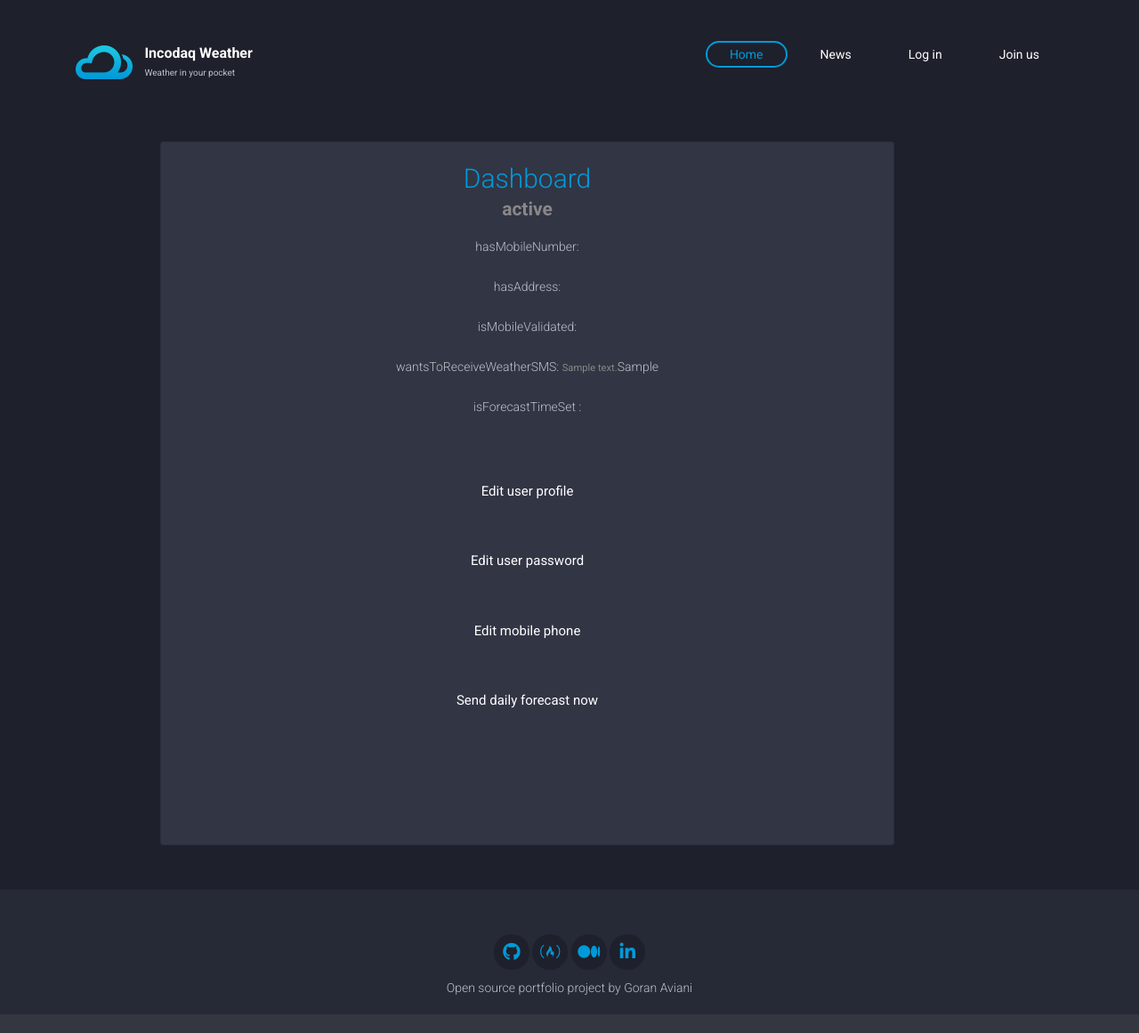
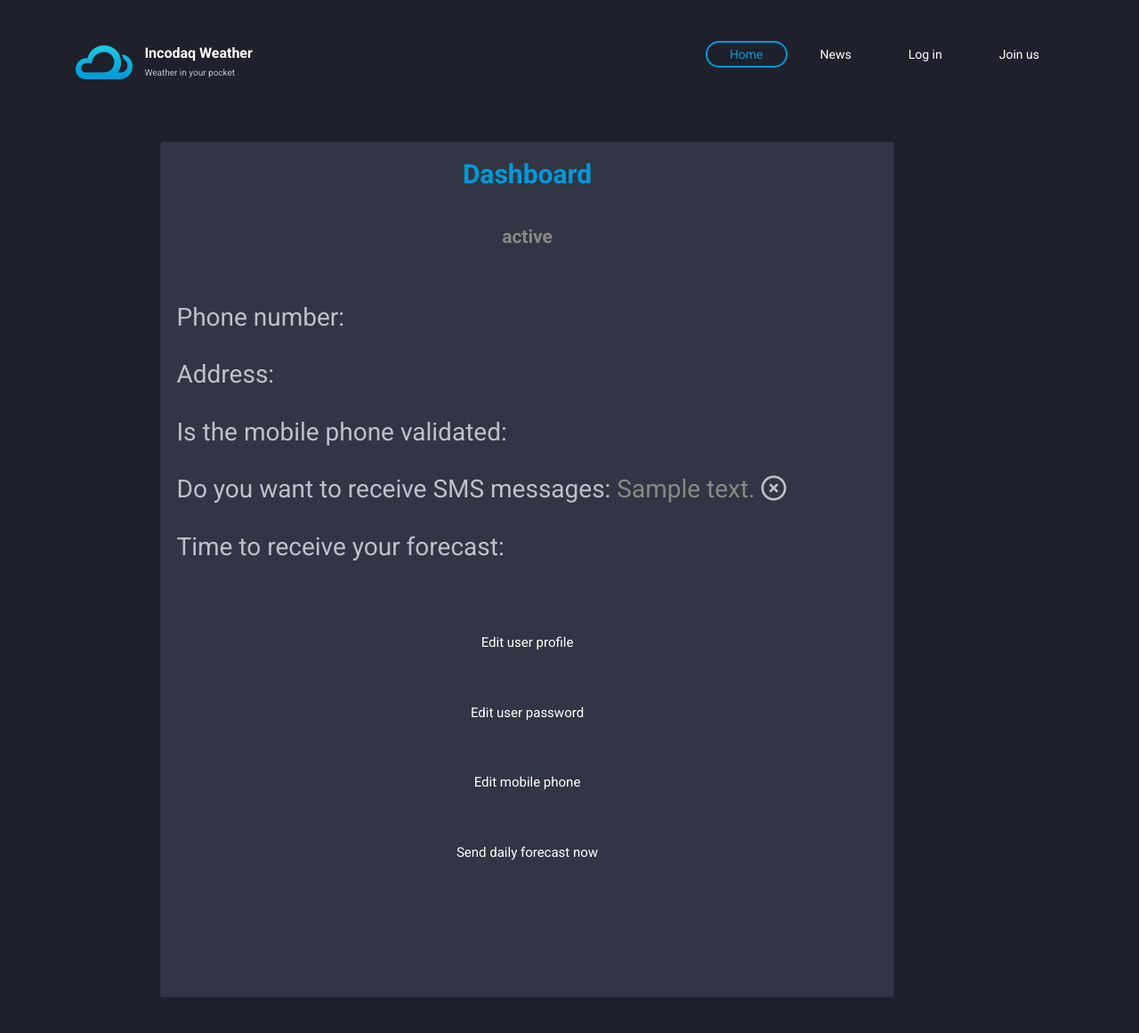
Before and after one commit to GoranAviani/incodaq_weather, a Django app: template templates/dashboard.html in a window 1280 px wide. Shown: the top 1161 px of the page at 89% size. Before the commit the page ends 1140 px from the top, so only its background shows below. Run offline with Django 3.2, Linux system fonts and the light colour scheme; the template is opened without the code that fills it: most values are stand-ins (such as "Sample title", 1, 10 or a date in 2020); parts of the project's set-up code (start-up, migrations or seed data) failed here and were passed over; some libraries are stand-ins or nearby versions.

Commit message:
Dashboard standardized, added status icons for each setting

```diff
--- a/templates/dashboard.html
+++ b/templates/dashboard.html
@@ -8,40 +8,81 @@
 	        <div class="card" data-bg-color="#323544">
 	            <div class="card-body">
 	                <div class="dashboard-title">
-	                    <div class="title-text">Dashboard</div>
+	                    <h2 class="title-text">Dashboard</h2>
 	                </div>
+                    </br>
                     {% if dashboardStatus %}
                         <h2 style="color: {{statusColor}}"> {{ dashboardStatus }}</h2>
                     {% endif %}
+                    </br></br>
                     <div class="form-row margine-b-10">
                         <div class="form-group col-md-12 ">
-hasMobileNumber: {% if hasMobileNumberMessage %} <small style="color: {{hasMobileNumberStatusColor}}"> {{ hasMobileNumberMessage }}</small> {{ hasMobileNumber }} {% endif %}
+                            <div class="h2 text-left">Phone number:
+                                 {% if hasMobileNumberMessage %}
+                                     <normal style="color: {{hasMobileNumberStatusColor}}"> {{ hasMobileNumberMessage }}</normal>
+                                     {% if hasMobileNumber == True %}
+                                        <i class="far fa-check-circle"></i>
+                                     {% else %}
+                                        <i class="far fa-times-circle"></i>
+                                     {% endif %}
+                                 {% endif %}
+                            </div>
                         </div>
                     </div>
                     <div class="form-row margine-b-10">
-                                <div class="form-group col-md-12">
-hasAddress: {% if hasAddressMessage %} <small style="color: {{hasAddressStatusColor}}"> {{ hasAddressMessage }}</small>{{ hasAddress }} {% endif %}
-
+                        <div class="form-group col-md-12 ">
+                            <div class="h2 text-left">Address:
+                                 {% if hasAddressMessage %}
+                                     <normal style="color: {{hasAddressStatusColor}}"> {{ hasAddressMessage }}</normal>
+                                     {% if hasAddress == True %}
+                                        <i class="far fa-check-circle"></i>
+                                     {% else %}
+                                        <i class="far fa-times-circle"></i>
+                                     {% endif %}
+                                 {% endif %}
+                            </div>
                         </div>
                     </div>
                     <div class="form-row margine-b-10">
-                                <div class="form-group col-md-12">
-isMobileValidated:  {% if isMobileValidatedMessage %} <small style="color: {{isMobileValidatedStatusColor}}"> {{ isMobileValidatedMessage }}</small>{{ isMobileValidated }} {% endif %}
-
+                        <div class="form-group col-md-12 ">
+                            <div class="h2 text-left">Is the mobile phone validated:
+                                 {% if isMobileValidatedMessage %}
+                                     <normal style="color: {{isMobileValidatedStatusColor}}"> {{ isMobileValidatedMessage }}</normal>
+                                     {% if isMobileValidated == True %}
+                                        <i class="far fa-check-circle"></i>
+                                     {% else %}
+                                        <i class="far fa-times-circle"></i>
+                                     {% endif %}
+                                 {% endif %}
                             </div>
                         </div>
-
+                    </div>
                     <div class="form-row margine-b-10">
-                                <div class="form-group col-md-12">
-wantsToReceiveWeatherSMS:  {% if wantsToReceiveWeatherSMSMessage %} <small style="color: {{wantsToReceiveWeatherSMSStatusColor}}"> {{ wantsToReceiveWeatherSMSMessage }}</small>{{ wantsToReceiveWeatherSMS }} {% endif %}
-
+                        <div class="form-group col-md-12 ">
+                            <div class="h2 text-left">Do you want to receive SMS messages:
+                                 {% if wantsToReceiveWeatherSMSMessage %}
+                                     <normal style="color: {{wantsToReceiveWeatherSMSStatusColor}}"> {{ wantsToReceiveWeatherSMSMessage }}</normal>
+                                     {% if wantsToReceiveWeatherSMS == True %}
+                                        <i class="far fa-check-circle"></i>
+                                     {% else %}
+                                        <i class="far fa-times-circle"></i>
+                                     {% endif %}
+                                 {% endif %}
                             </div>
                         </div>
-
+                    </div>
                     <div class="form-row margine-b-10">
-                                <div class="form-group col-md-12">
-isForecastTimeSet : {% if isForecastTimeSetMessage %} <small style="color: {{isForecastTimeSetStatusColor}}"> {{ isForecastTimeSetMessage }}</small>{{ isForecastTimeSet }} {% endif %}
-
+                        <div class="form-group col-md-12 ">
+                            <div class="h2 text-left">Time to receive your forecast:
+                                 {% if isForecastTimeSetMessage %}
+                                     <normal style="color: {{isForecastTimeSetStatusColor}}"> {{ isForecastTimeSetMessage }}</normal>
+                                     {% if isForecastTimeSet == True %}
+                                        <i class="far fa-check-circle"></i>
+                                     {% else %}
+                                        <i class="far fa-times-circle"></i>
+                                     {% endif %}
+                                 {% endif %}
+                            </div>
                         </div>
                     </div>
                     </br>
@@ -64,30 +105,19 @@ isForecastTimeSet : {% if isForecastTimeSetMessage %} <small style="color: {{isF
                     <div class="form-row">
                         <a href="{% url 'send_daily_forecast_to_user'%}" class='btn main-button btn-block normal-text' >Send daily forecast now</a>
                     </div>
-
                     </br>
-                            </br></br>
-                            </br></br>
+                    </br>
+                    </br>
+                    </br>
+                    </br>
                     </br>
                     <div class="form-row">
+                        {% if user.is_superuser %}
+                                <h2 class="title-text text-center">Admin menu</h2>
+                                <a href="{% url 'send_daily_forecast' %}" class="btn main-button btn-block normal-text">Send daily forecast to all users via SMS *</a>
 
-
-{% if user.is_superuser %}
--------------------------------------
-<a href="{% url 'send_daily_forecast' %}" class="btn main-button btn-block normal-text">Send daily forecast to all users via SMS*</a>
-* All approved users that have inputed their mobile numbers and wish to receive weather forecast via SMS.
-
--------------------------------
+                            <p>* Sent forecast SMS messages to all users with approved mobile phone numbers that have inputed their address and wish to receive weather forecast.</p>
                         {% endif %}
-
-
-                            </div>
-
-
-
-
-
-
                      </div>
 	            </div>
 	        </div>
```
Lines whose indentation alone changed are shown as unchanged.
